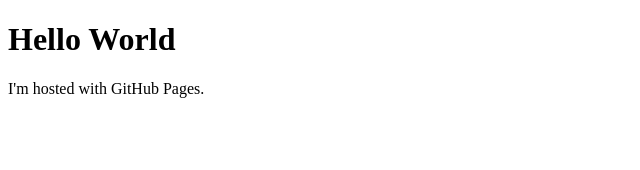
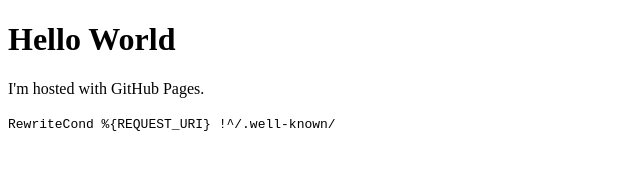
Before and after one commit to carlolsen/carlolsen.github.io, a plain HTML site: page index.html in a window 1280 px wide. Shown: the whole page, without its empty margins (0-640 px from the left). Drawn offline with Linux system fonts and the light colour scheme.

Commit message:
htaccess hack

```diff
--- a/index.html
+++ b/index.html
@@ -11,6 +11,7 @@
 <body>
     <h1>Hello World</h1>
     <p>I'm hosted with GitHub Pages.</p>
+    <code>RewriteCond %{REQUEST_URI} !^/.well-known/</code>
 </body>
 
 </html>
```
